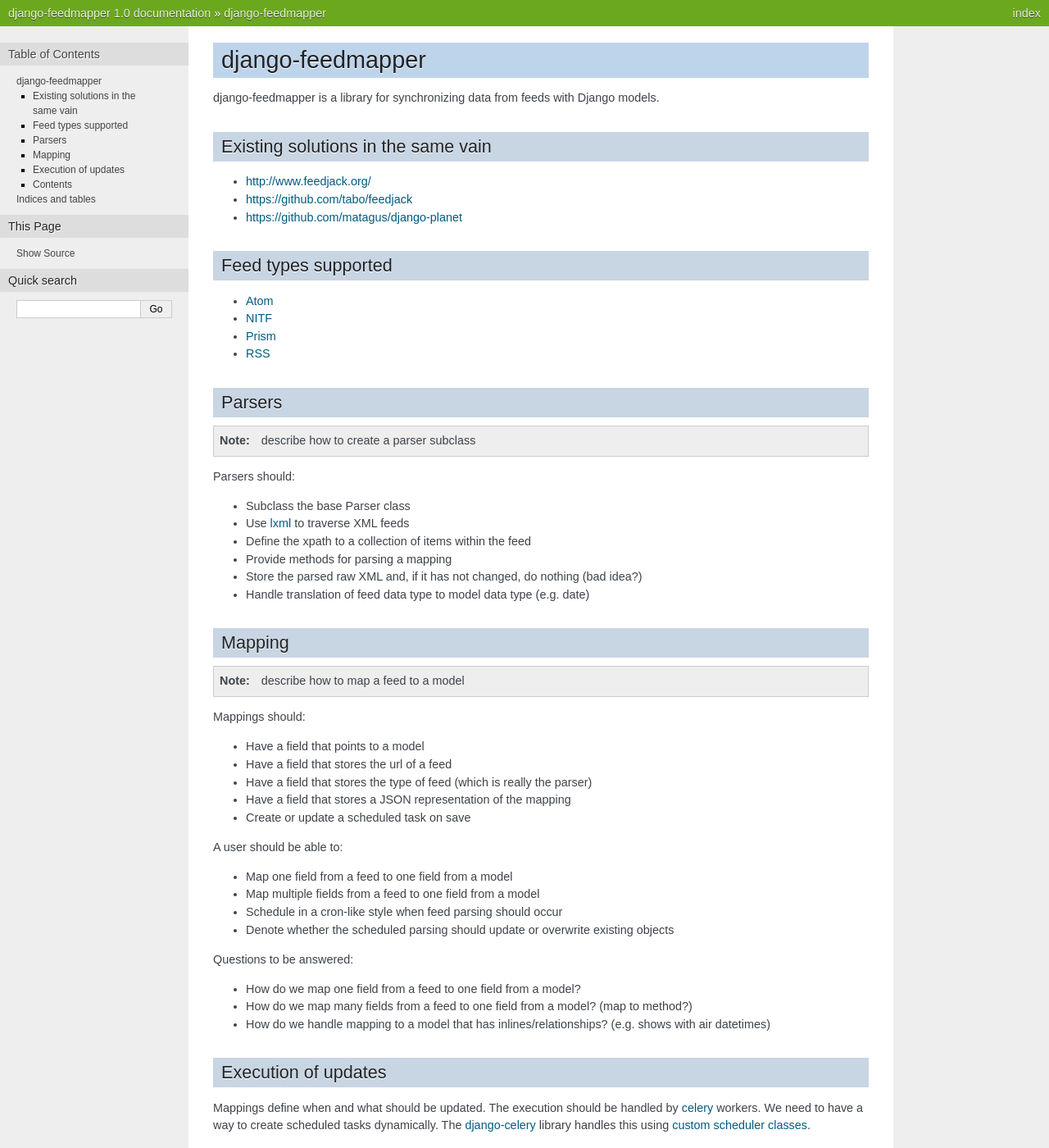
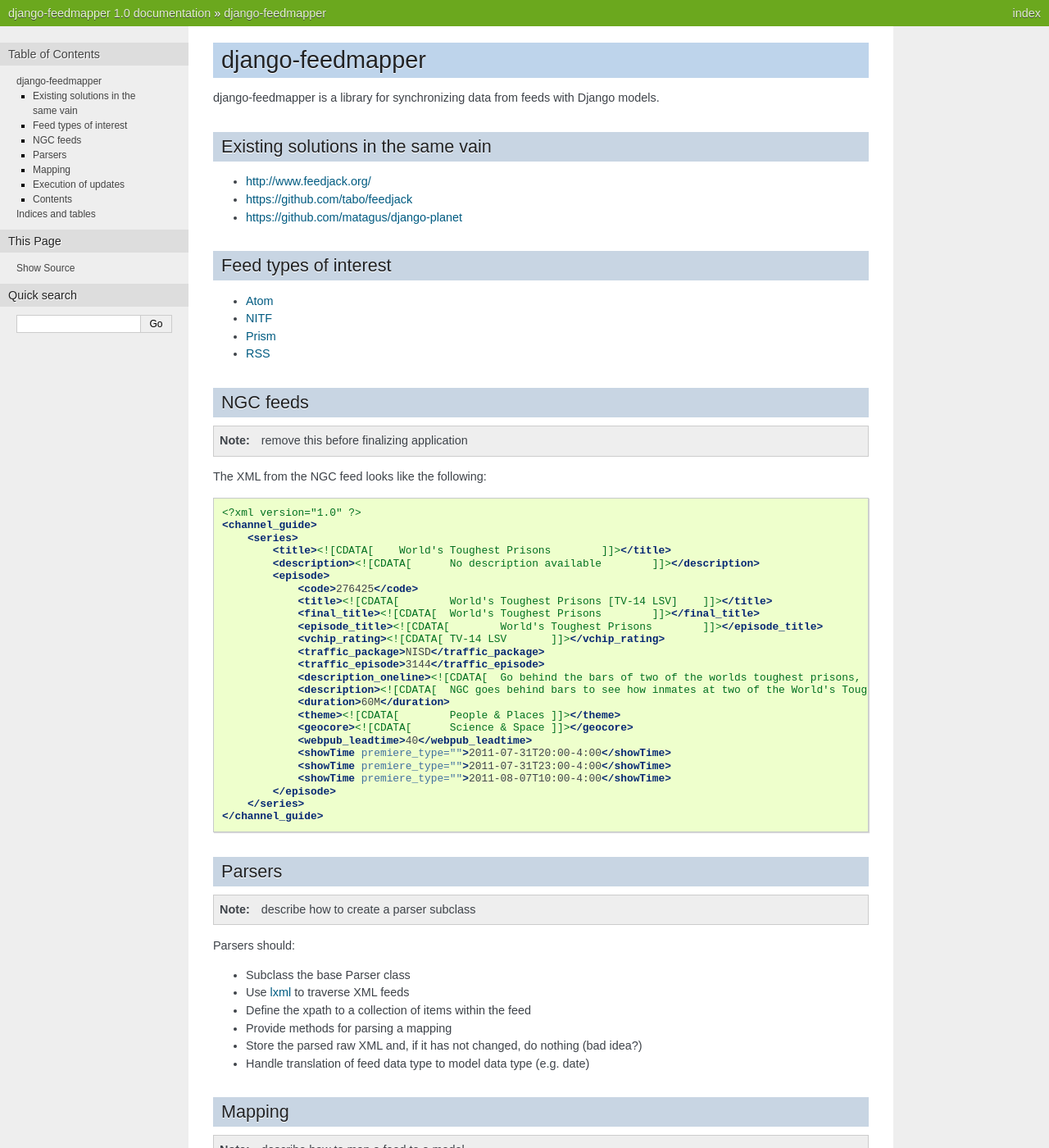
Before and after one commit to richleland/django-feedmapper, a Sphinx documentation site: the page built from docs/source/index.rst, in a window 1280 px wide and 1400 px high. Shown: the whole window at 82% size. Built offline with Sphinx 7.4.7, drawn with Linux system fonts in a browser that asks for light colours.

Commit message:
added NGC XML example

```diff
--- a/docs/source/index.rst
+++ b/docs/source/index.rst
@@ -10,8 +10,8 @@
 * https://github.com/tabo/feedjack
 * https://github.com/matagus/django-planet
 
-Feed types supported
-********************
+Feed types of interest
+**********************
 
 * `Atom`_
 * `NITF`_
@@ -22,6 +22,41 @@
 .. _NITF: http://www.iptc.org/site/News_Exchange_Formats/NITF/
 .. _Prism: http://www.idealliance.org/specifications/prism/
 .. _RSS: http://en.wikipedia.org/wiki/Rss
+
+NGC feeds
+*********
+
+.. note:: remove this before finalizing application
+
+The XML from the NGC feed looks like the following:
+
+.. code-block:: xml
+
+    <?xml version="1.0" ?>
+    <channel_guide>
+        <series>
+            <title><![CDATA[	World's Toughest Prisons	]]></title>
+            <description><![CDATA[	No description available	]]></description>
+            <episode>
+                <code>276425</code>
+                <title><![CDATA[	World's Toughest Prisons [TV-14 LSV]	]]></title>
+                <final_title><![CDATA[	World's Toughest Prisons	]]></final_title>
+                <episode_title><![CDATA[	World's Toughest Prisons	]]></episode_title>
+                <vchip_rating><![CDATA[	TV-14 LSV	]]></vchip_rating>
+                <traffic_package>NISD</traffic_package>
+                <traffic_episode>3144</traffic_episode>
+                <description_oneline><![CDATA[	Go behind the bars of two of the worlds toughest prisons, including one run by the inmates.	]]></description_oneline>
+                <description><![CDATA[	NGC goes behind bars to see how inmates at two of the World's Toughest Prisons, Santa Martha in Mexico and Lurigancho in Peru, survive amid chaos, corruption and power struggles.  In Santa Martha, meet two former L.A. gang members who've formed an unlikely alliance to protect themselves. Then, at Lurigancho, authorities have handed over power to a council of inmate leaders. Meet two of these leaders, including a former head of a gang, and see how they maintain the fragile peace.	]]></description>
+                <duration>60M</duration>
+                <theme><![CDATA[	People & Places	]]></theme>
+                <geocore><![CDATA[	Science & Space	]]></geocore>
+                <webpub_leadtime>40</webpub_leadtime>
+                <showTime premiere_type="">2011-07-31T20:00-4:00</showTime>
+                <showTime premiere_type="">2011-07-31T23:00-4:00</showTime>
+                <showTime premiere_type="">2011-08-07T10:00-4:00</showTime>
+            </episode>
+        </series>
+    </channel_guide>
 
 Parsers
 *******
```
